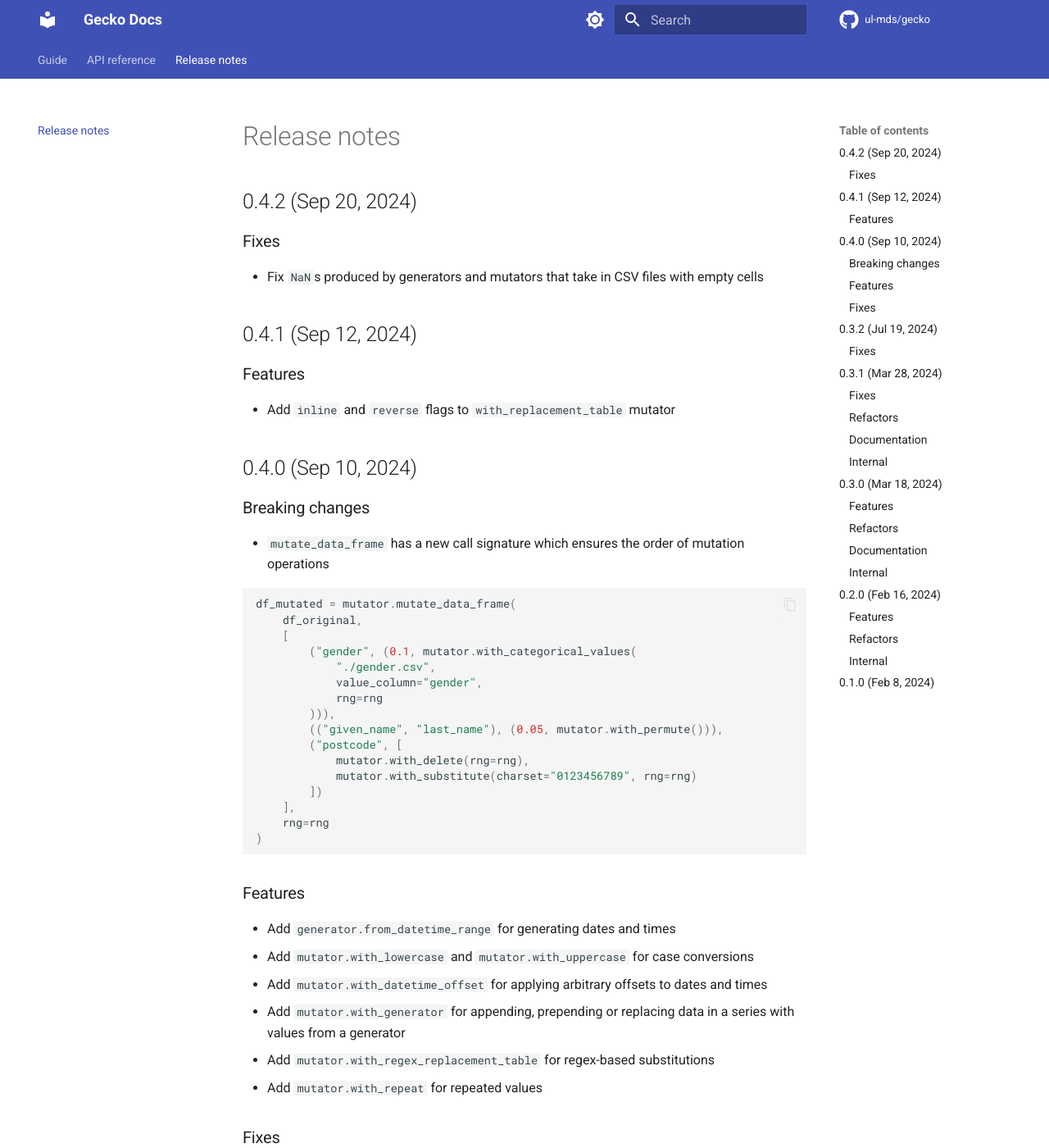
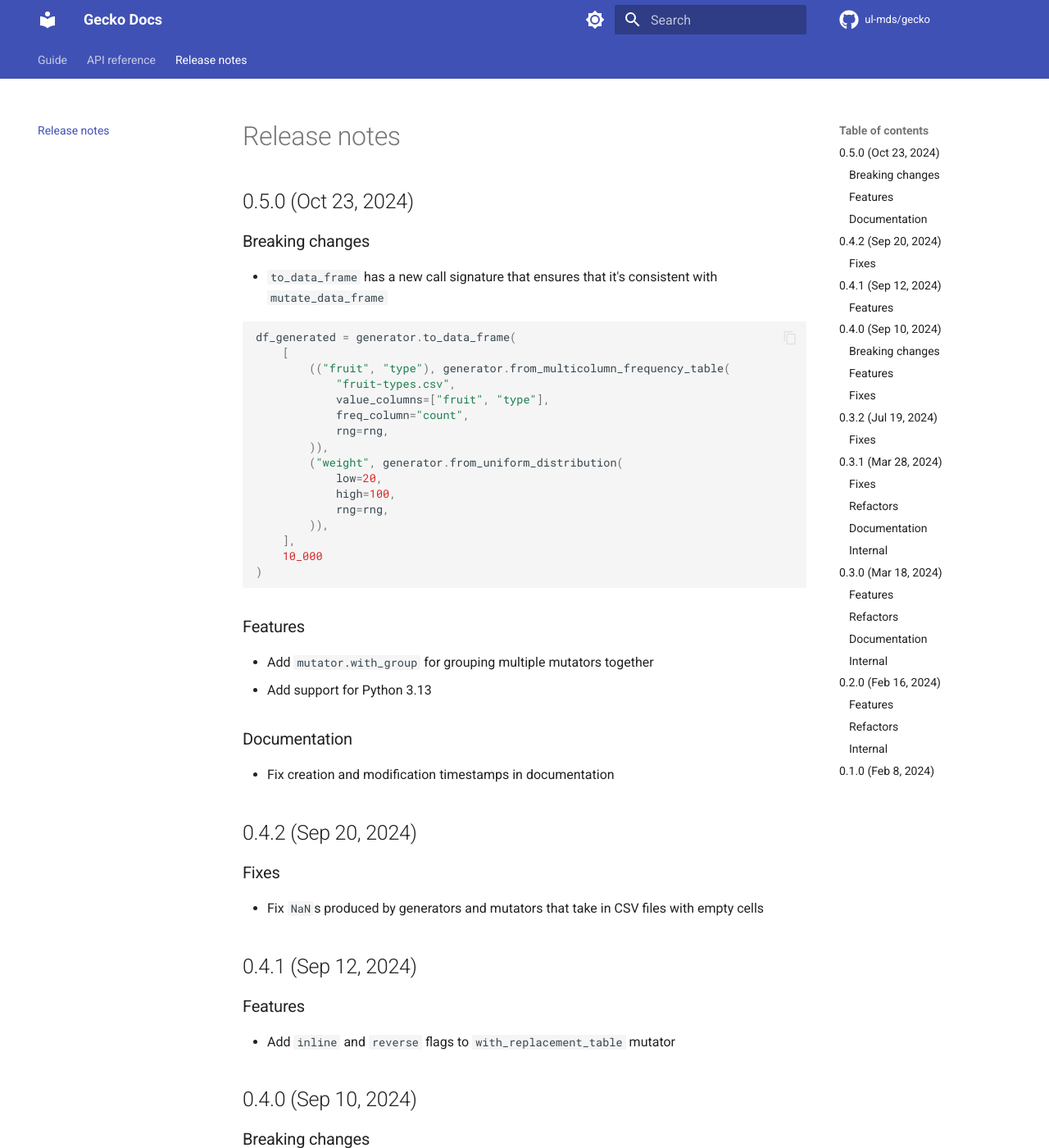
Before and after one commit to ul-mds/gecko, an MkDocs documentation site: the page built from docs/release-notes.md, in a window 1280 px wide and 1400 px high. Shown: the whole window at 82% size. Built offline with MkDocs 1.6.1 and Material for MkDocs 9.7.7, drawn with Linux system fonts in a browser that asks for light colours; comment, search, counter and statistics services are not loaded.

Commit message:
Add 0.5.0 release notes

````diff
--- a/docs/release-notes.md
+++ b/docs/release-notes.md
@@ -1,4 +1,38 @@
 # Release notes
+
+## 0.5.0 (Oct 23, 2024)
+
+### Breaking changes
+
+- `to_data_frame` has a new call signature that ensures that it's consistent with `mutate_data_frame`
+
+```python
+df_generated = generator.to_data_frame(
+    [
+        (("fruit", "type"), generator.from_multicolumn_frequency_table(
+            "fruit-types.csv",
+            value_columns=["fruit", "type"],
+            freq_column="count",
+            rng=rng,
+        )),
+        ("weight", generator.from_uniform_distribution(
+            low=20,
+            high=100,
+            rng=rng,
+        )),
+    ],
+    10_000
+)
+```
+
+### Features
+
+- Add `mutator.with_group` for grouping multiple mutators together
+- Add support for Python 3.13
+
+### Documentation
+
+- Fix creation and modification timestamps in documentation
 
 ## 0.4.2 (Sep 20, 2024)
 
````
